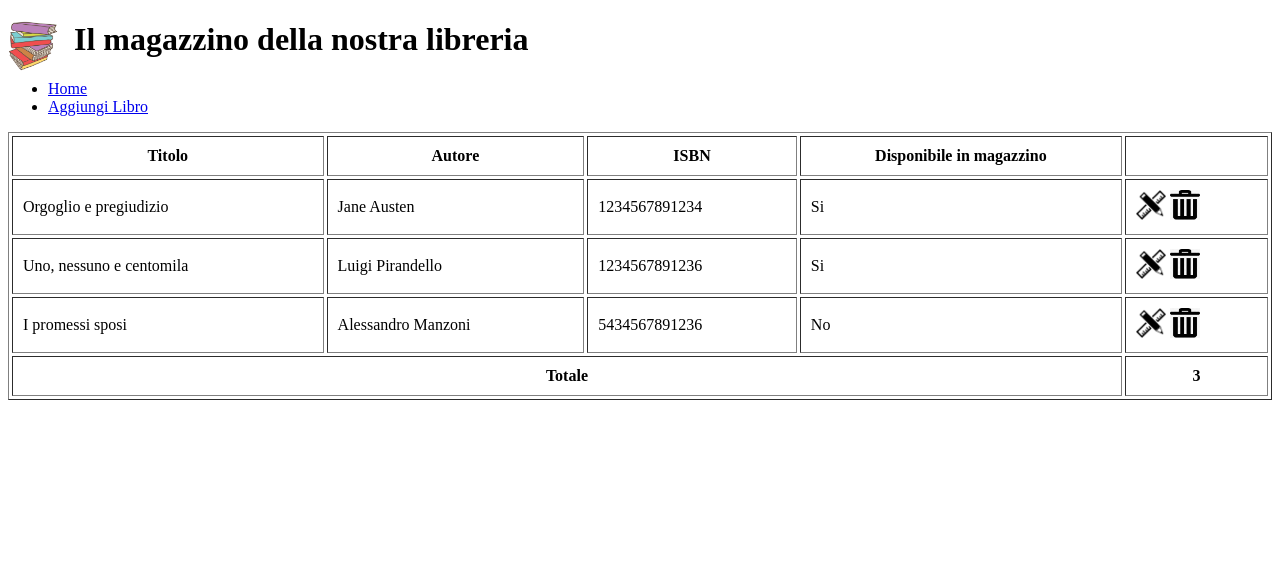
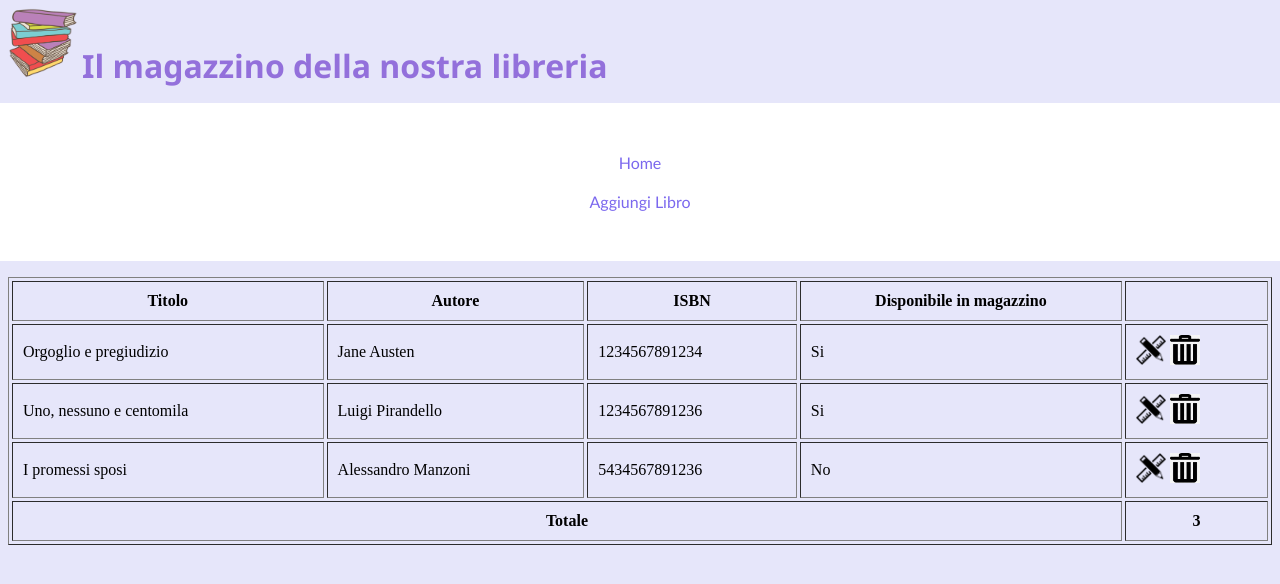
Before and after one commit to RenataCarriero/AcademyF_HTML, a plain HTML site: page Esercizio1/HomePage.html in a window 1280 px wide. Drawn offline with Linux system fonts and the light colour scheme.

Commit message:
fine lezione martedi

```diff
--- a/Esercizio1/HomePage.html
+++ b/Esercizio1/HomePage.html
@@ -4,11 +4,12 @@
 <head>
     <meta charset="utf-8" />
     <title>HomePage</title>
-
+    <link href="StyleSheet.css" rel="stylesheet" />
 </head>
 <body>
     <header>
-        <h1> <img src="libri.png" id="logo" width="50" height="50" align="left" /> &nbsp; Il magazzino della nostra libreria</h1>
+        <img src="libri.png" id="logo" />
+        <h1>Il magazzino della nostra libreria</h1>
     </header>
 
     <nav>
@@ -23,7 +24,7 @@
         <table border="1" width="100%" cellpadding="10" cellspacing="3">
             <thead>
                 <!--Table header-->
-                <tr>
+                <tr class="pippo">
                     <!--Table row-->
                     <th>Titolo</th> <!--cella header-->
                     <th>Autore</th>
--- /dev/null
+++ b/Esercizio1/StyleSheet.css
@@ -0,0 +1,52 @@
+body{
+    background-color: lavender;
+}
+
+#logo {
+ width:70px;
+ height:70px;
+}
+
+h1{
+    font-family: 'Segoe UI', Tahoma, Geneva, Verdana, sans-serif;
+    color: mediumpurple;
+}
+
+#logo + h1 {
+    display: inline
+}
+
+ul{
+    padding:40px;
+    margin-left: -8px;
+    margin-right: -8px;
+    list-style-type: none;
+    background: white;
+}
+
+li a {
+    display: block;
+    text-decoration: none;
+    text-align: center;
+    padding:10px;
+}
+
+li a {
+    /*float: left;*/
+    display: block;
+    text-align: center;
+    padding: 10px;
+    font-family: Calibri;
+}
+
+li a:link{
+    color: mediumslateblue;
+}
+
+li a:visited{
+    color: deeppink;
+}
+
+li a:hover{
+    background-color: lightblue;
+}
```
Also changed, not shown: EsempioBlog/BlogHtml5.html (+3 -3 lines), Esercizio1/AggiungiLibro.html (+1 -1 lines).
